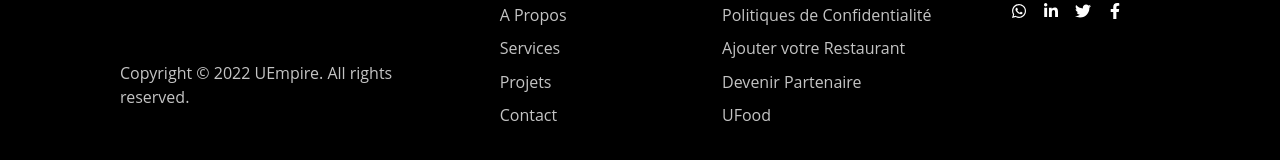
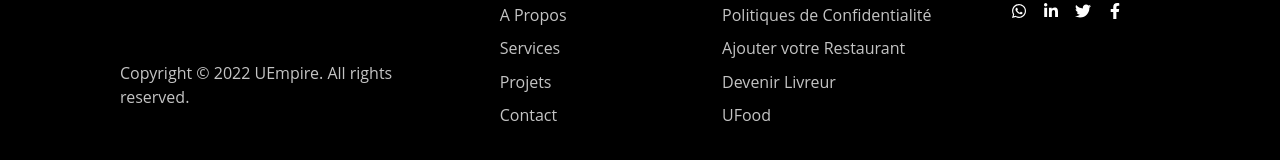
Before and after one commit to AlzahedOudini/Uempire, a Next.js app: page /components/footer/footer in a window 1280 px wide. Shown: the part 123-283 px from the top of the page. Built offline with nearby package versions, Linux system fonts and the light colour scheme.

Commit message:
update footer

```diff
--- a/pages/components/footer/footer.tsx
+++ b/pages/components/footer/footer.tsx
@@ -38,8 +38,8 @@ function Footer() {
             <h5 className='FooterTitle'>Entreprise</h5>
             <div className='boxLink'>
                 <Link href="/privacypolicy"><a>Politiques de Confidentialité</a></Link>
-                <Link href="/restaurant"><a>Ajouter votre Restaurant</a></Link>
-                <Link href="/partner"><a>Devenir Partenaire</a></Link>
+                <Link href="/partner"><a>Ajouter votre Restaurant</a></Link>
+                <Link href="/devenir Livreur"><a>Devenir Livreur</a></Link>
                 <Link href="/ufood"><a>UFood</a></Link>
 
             </div>
```
